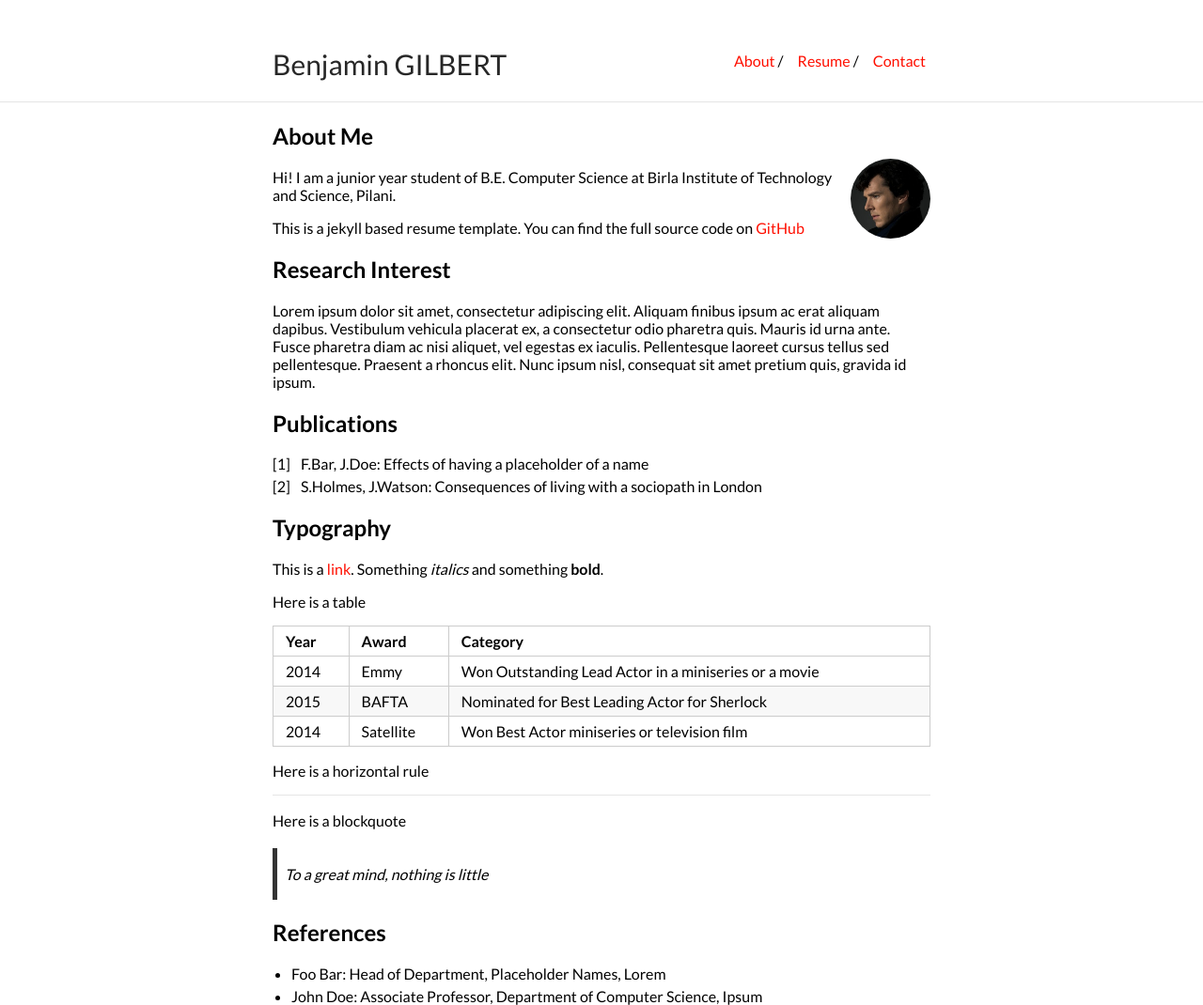
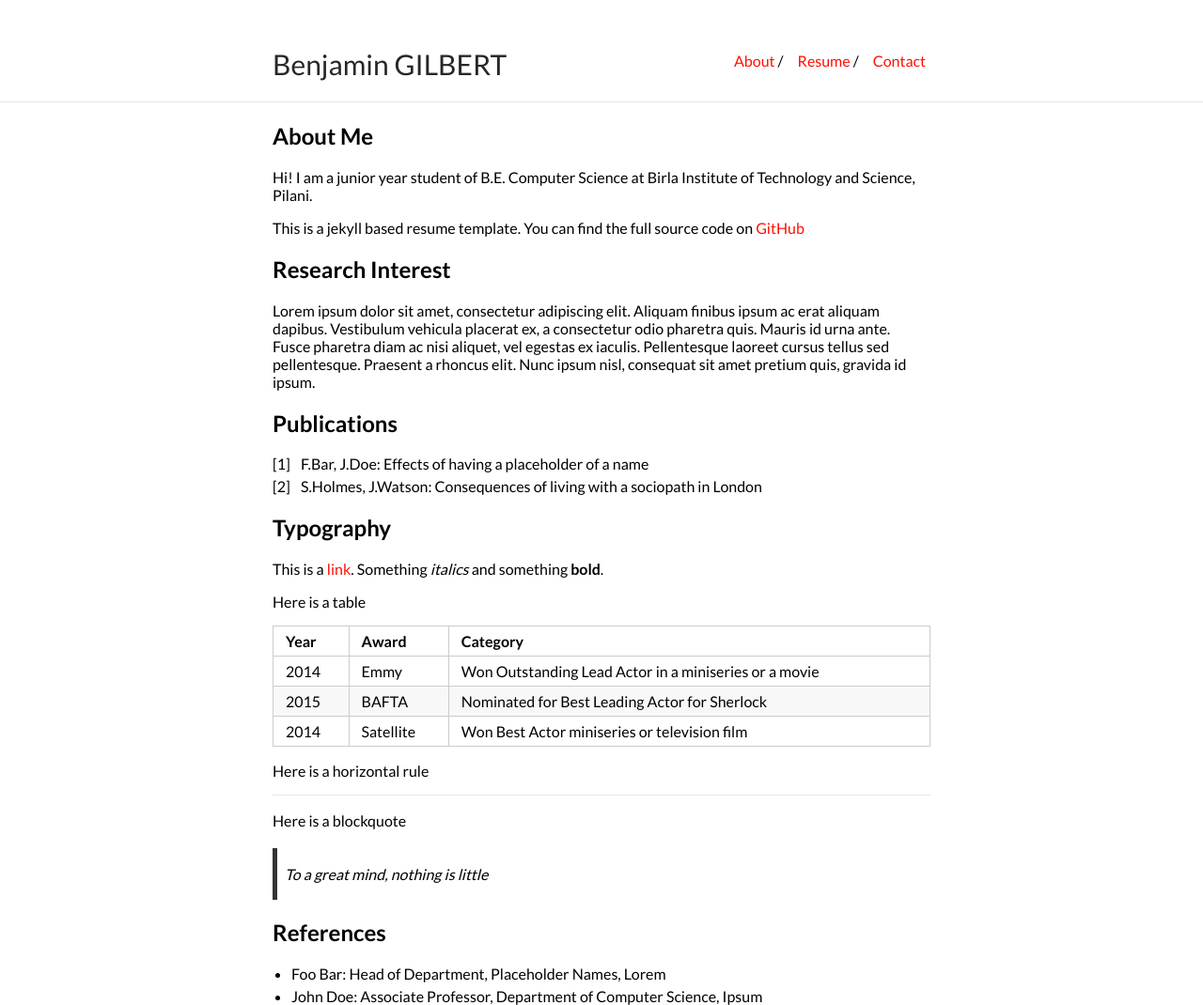
Before and after one commit to bglbrt/bglbrt.github.io, a Jekyll site: the page built from index.md, in a window 1280 px wide. Shown: the whole page at 94% size. Built offline with Jekyll 4.4.1, drawn with Linux system fonts in a browser that asks for light colours; our own code applies the rules of GitHub Pages for plain Markdown files.

Commit message:
Update layout

```diff
--- a/_config.yml
+++ b/_config.yml
@@ -3,10 +3,6 @@
 baseurl: ""
 
 markdown: kramdown
-
-footer: no
-footer_url: "https://github.com/ankitsultana"
-footer_text: "Page design by Ankit Sultana "
 
 sass:
     style: compressed
--- a/_layouts/default.html
+++ b/_layouts/default.html
@@ -27,37 +27,10 @@
         <link rel="icon" type="image/ico" href="{{ site.favicon_location }}">
         <link rel="shortcut-icon" type="image/ico" href="{{ site.favicon_location }}">
     {% endif %}
-    {% if site.twitter_username %}
-        <link rel="author" href="https://twitter.com/{{ site.twitter_username }}">
-    {% endif %}
-    <!-- Facebook Open Graph -->
-    <meta name="og:description" content="{{ desc }}">
-    <meta name="og:title" content="{{ site.title }}">
-    <meta name="og:url" content="{{ url }}">
-    <meta name="og:type" content="article">
-    {% if site.og_image %}
-        <meta name="og:image" content="{{ site.og_image }}">
-    {% endif %}
-    {% if site.facebook_id %}
-        <meta name="fb:admins" content="{{ site.facebook_id }}">
-    {% endif %}
-    <!-- Twitter -->
-    <meta name="twitter:card" content="summary">
-    <meta name="twitter:title" content="{{ site.title }}">
-    <meta name="twitter:description" content="{{ desc }}">
-    <meta name="twitter:url" content="{{ url }}">
-    {% if site.twitter_image %}
-        <meta name="twitter:image" content="{{ site.twitter_image }}">
-    {% else %}
-        <meta name="twitter:image" content="{{ site.profile_picture }}">
-    {% endif %}
 </head>
 <body>
     <div class="wrapper">
         <div class="navbar container">
-            {% if site.ins_logo %}
-                <img id="ins-logo" src="{{ site.ins_logo }}" />
-            {% endif %}
             <a id="author-name" class="alignable pull-left" href="{{ site.url }}{{ site.baseurl }}">{{ site.title }}</a>
             <ul id="navlist" class="alignable pull-right navbar-ul">
                 {% for x in site.nav %}
@@ -81,24 +54,8 @@
             <div class="container content">
         {% endif %}
                 {{ content }}
-                {% if site.footer == true %}
-                    <hr />
-                    <p style="text-align: center; margin-bottom: 10px">
-                    <a href="{{ site.footer_url }}" style="color: black"><small>{{ site.footer_text }}</small></a>
-                    </p>
-                {% endif %}
             </div>
     </div>
-    {% if site.tracking_id %}
-        <script>
-          (function(i,s,o,g,r,a,m){i['GoogleAnalyticsObject']=r;i[r]=i[r]||function(){
-          (i[r].q=i[r].q||[]).push(arguments)},i[r].l=1*new Date();a=s.createElement(o),
-          m=s.getElementsByTagName(o)[0];a.async=1;a.src=g;m.parentNode.insertBefore(a,m)
-          })(window,document,'script','//www.google-analytics.com/analytics.js','ga');
-          ga('create', '{{ site.tracking_id }}', 'auto');
-          ga('send', 'pageview');
-        </script>
-    {% endif %}
 </body>
 <footer>
 </footer>
--- a/index.md
+++ b/index.md
@@ -3,8 +3,6 @@
 ---
 
 ## About Me
-
-<img class="profile-picture" src="sherlock.jpg">
 
 Hi! I am a junior year student of B.E. Computer Science at Birla Institute of Technology and Science, Pilani.
 
```
Also changed, not shown: README.md (deleted), sherlock.jpg (deleted).
